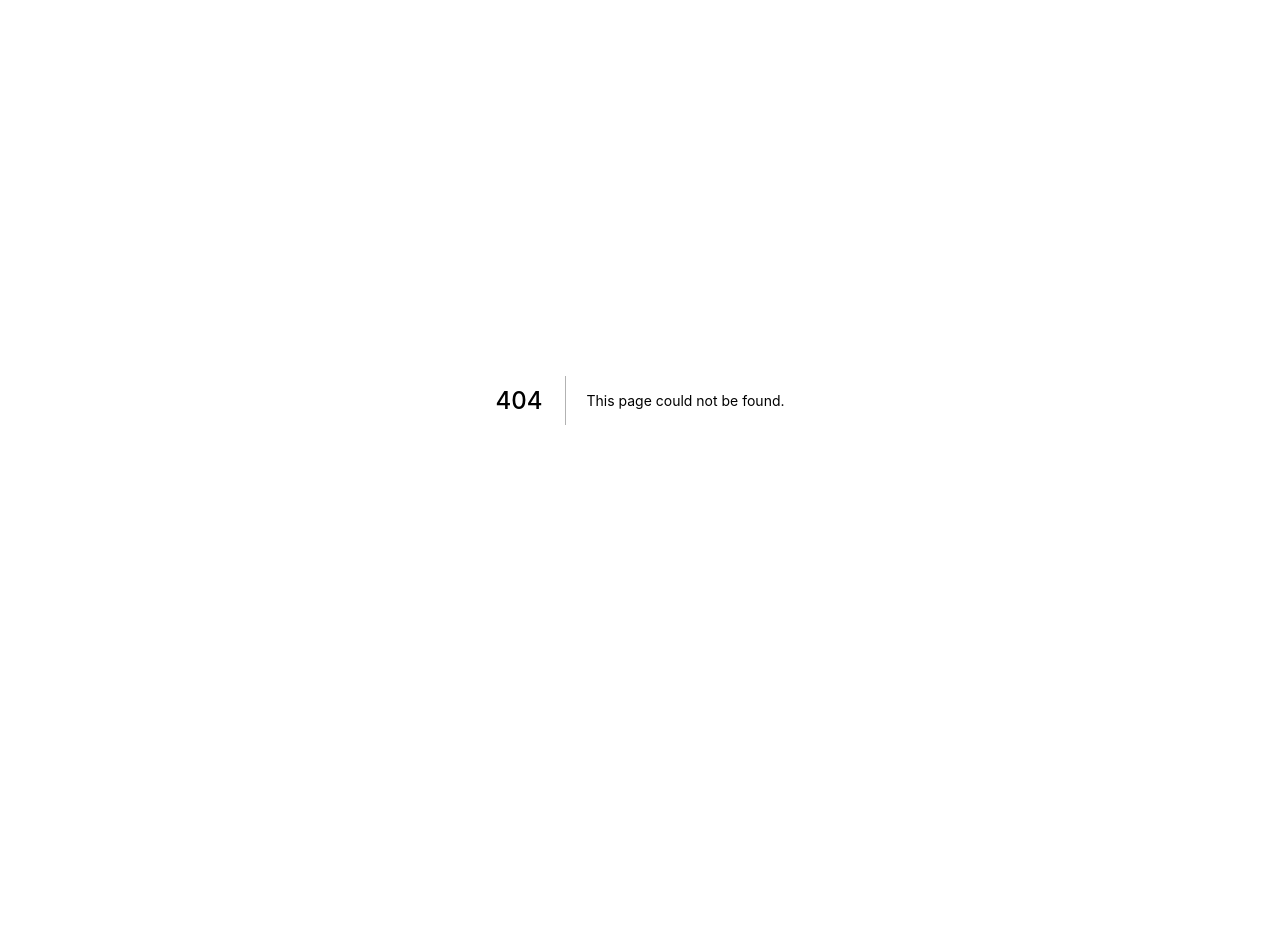
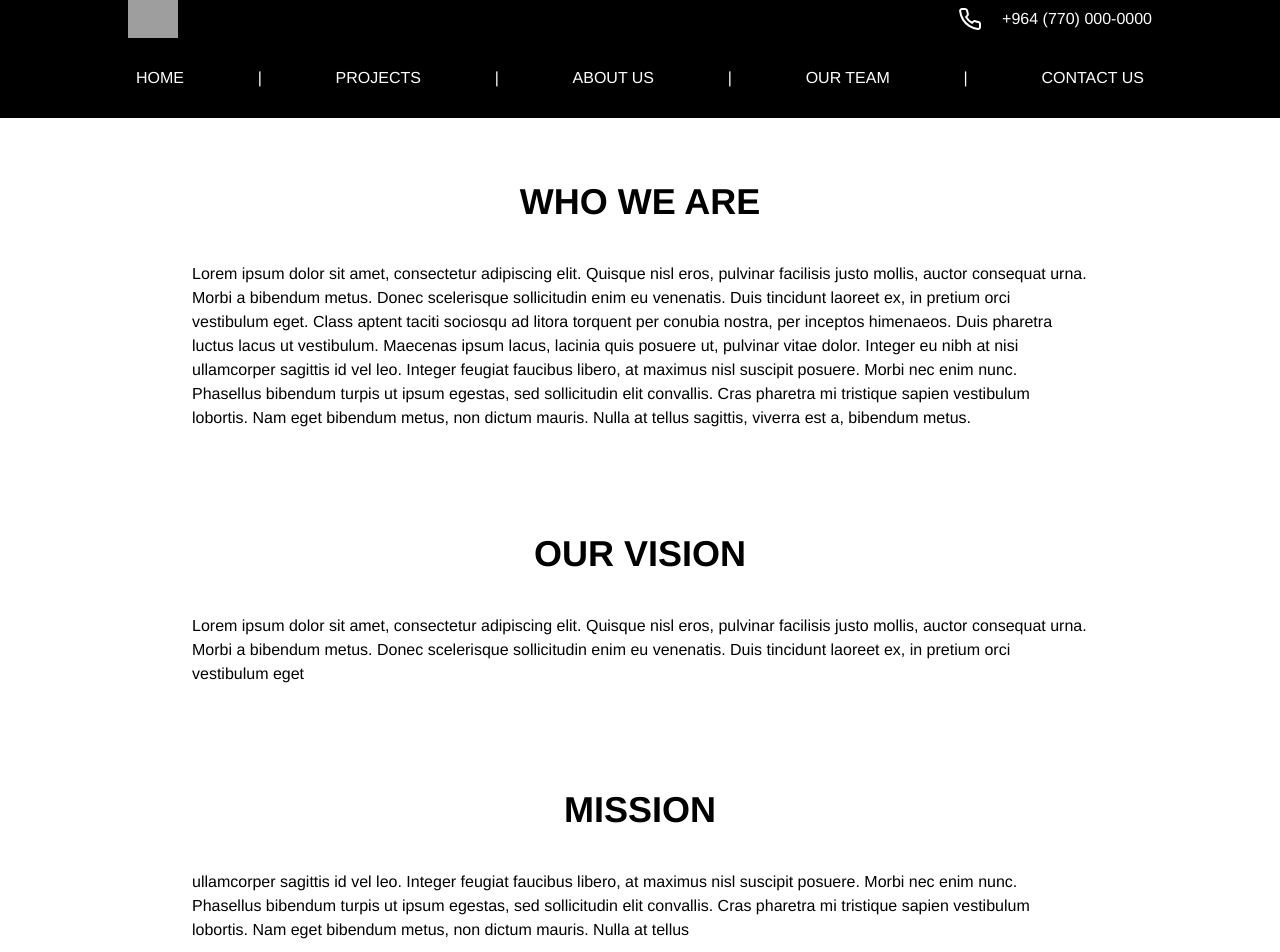
Before and after one commit to husseinTalal2/remal, a Next.js app: page /about in a window 1280 px wide. Before the commit this address had no page. Shown: the top 952 px of the page. Before the commit the page ends 800 px from the top, so only its background shows below. Built offline with nearby package versions, Linux system fonts and the light colour scheme; grey boxes are pictures that could not be loaded.

Commit message:
adding about us page

```diff
--- /dev/null
+++ b/pages/about/index.js
@@ -0,0 +1,63 @@
+import React from "react";
+import Footer from "../../components/Footer/Footer";
+import Navbar from "../../components/Navbar/Navbar";
+function index() {
+    return (
+        <>
+            <Navbar />
+            <main className="container mx-auto">
+                <div className="flex flex-col justify-center items-center mt-16 md:mx-48 mx-12">
+                    <h1 className="font-extrabold uppercase text-4xl">
+                        who we are
+                    </h1>
+                    <p className="my-10">
+                        Lorem ipsum dolor sit amet, consectetur adipiscing elit.
+                        Quisque nisl eros, pulvinar facilisis justo mollis,
+                        auctor consequat urna. Morbi a bibendum metus. Donec
+                        scelerisque sollicitudin enim eu venenatis. Duis
+                        tincidunt laoreet ex, in pretium orci vestibulum eget.
+                        Class aptent taciti sociosqu ad litora torquent per
+                        conubia nostra, per inceptos himenaeos. Duis pharetra
+                        luctus lacus ut vestibulum. Maecenas ipsum lacus,
+                        lacinia quis posuere ut, pulvinar vitae dolor. Integer
+                        eu nibh at nisi ullamcorper sagittis id vel leo. Integer
+                        feugiat faucibus libero, at maximus nisl suscipit
+                        posuere. Morbi nec enim nunc. Phasellus bibendum turpis
+                        ut ipsum egestas, sed sollicitudin elit convallis. Cras
+                        pharetra mi tristique sapien vestibulum lobortis. Nam
+                        eget bibendum metus, non dictum mauris. Nulla at tellus
+                        sagittis, viverra est a, bibendum metus.
+                    </p>
+                </div>
+                <div className="flex flex-col justify-center items-center mt-16 md:mx-48 mx-12">
+                    <h1 className="font-extrabold uppercase text-4xl">
+                        our vision
+                    </h1>
+                    <p className="my-10">
+                        Lorem ipsum dolor sit amet, consectetur adipiscing elit.
+                        Quisque nisl eros, pulvinar facilisis justo mollis,
+                        auctor consequat urna. Morbi a bibendum metus. Donec
+                        scelerisque sollicitudin enim eu venenatis. Duis
+                        tincidunt laoreet ex, in pretium orci vestibulum eget
+                    </p>
+                </div>
+                <div className="flex flex-col justify-center items-center mt-16 md:mx-48 mx-12">
+                    <h1 className="font-extrabold uppercase text-4xl">
+                        Mission
+                    </h1>
+                    <p className="my-10">
+                        ullamcorper sagittis id vel leo. Integer feugiat
+                        faucibus libero, at maximus nisl suscipit posuere. Morbi
+                        nec enim nunc. Phasellus bibendum turpis ut ipsum
+                        egestas, sed sollicitudin elit convallis. Cras pharetra
+                        mi tristique sapien vestibulum lobortis. Nam eget
+                        bibendum metus, non dictum mauris. Nulla at tellus
+                    </p>
+                </div>
+            </main>
+            <Footer />
+        </>
+    );
+}
+
+export default index;
```
